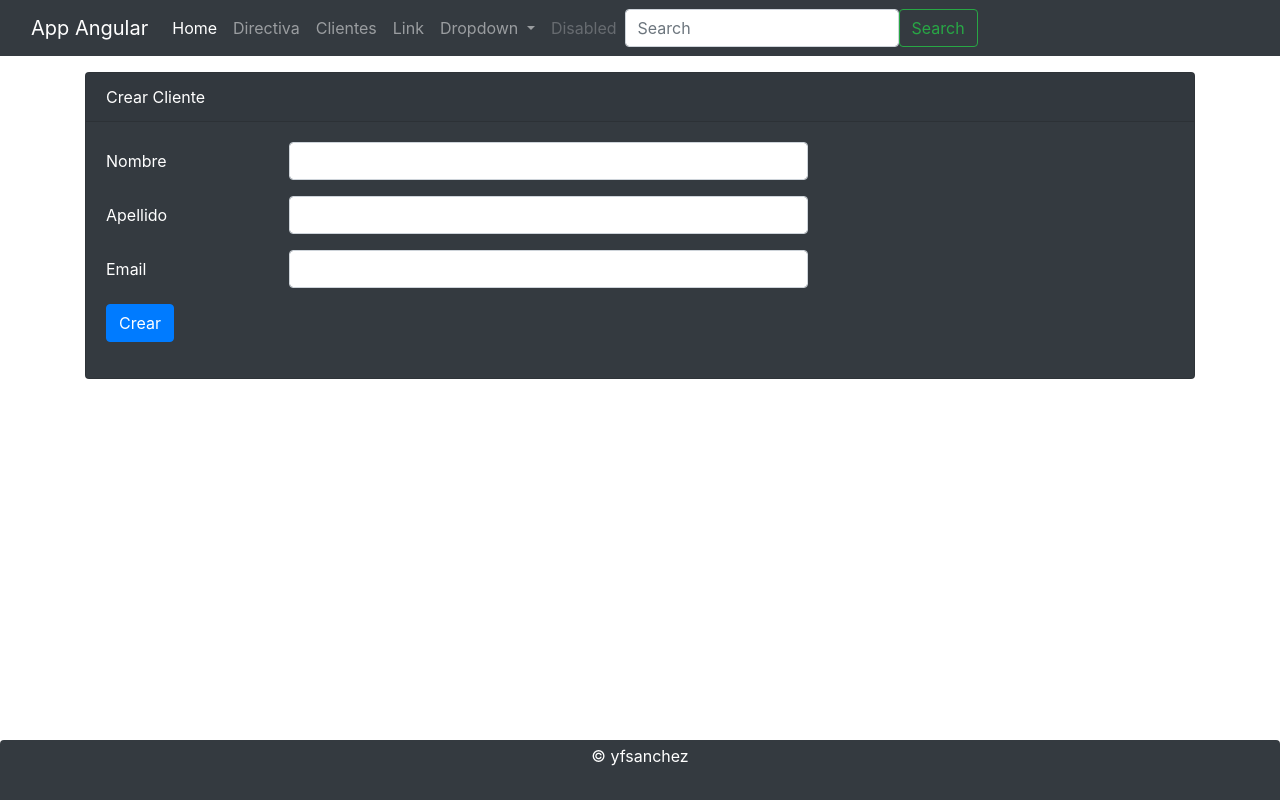
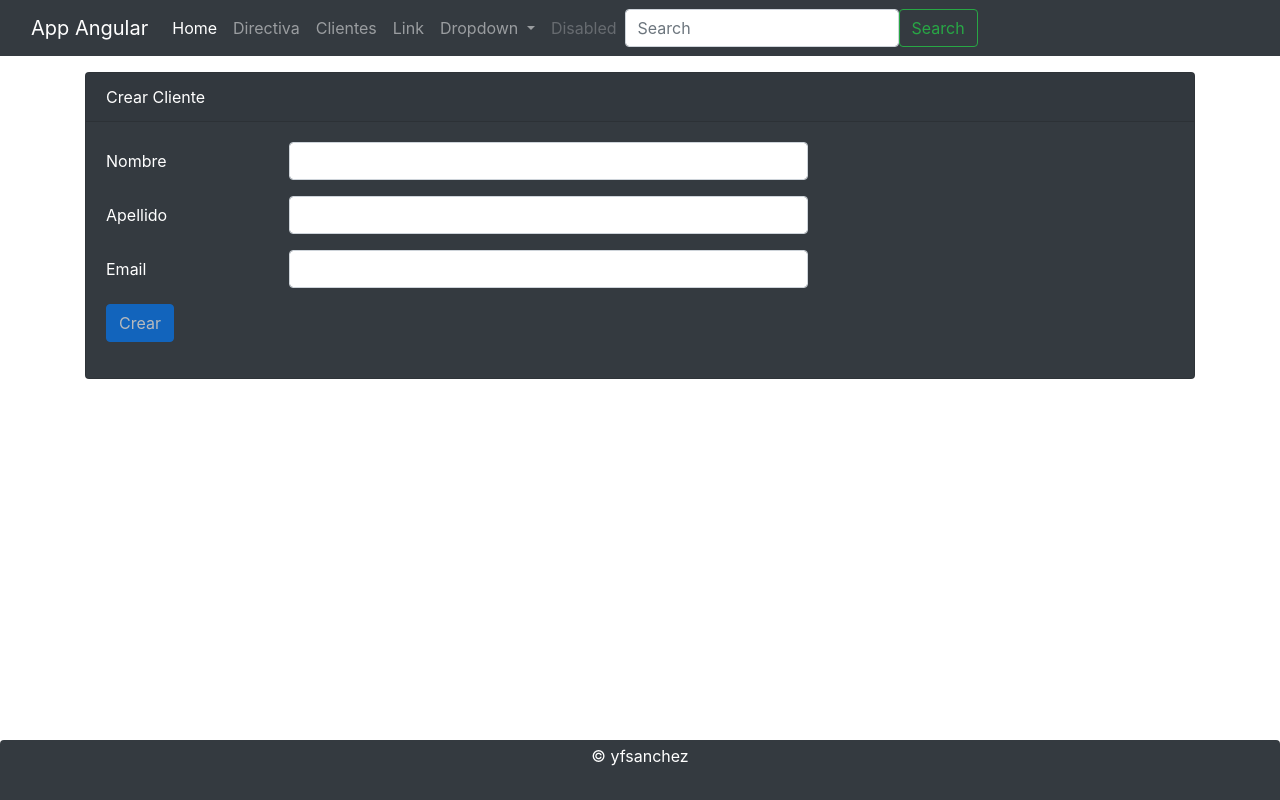
Before and after one commit to YordayFigueroaSanchez/udemy-clientes-app, an Angular app: page /clientes/form in a window 1280 px wide. Built offline with nearby package versions, Linux system fonts and the light colour scheme.

Commit message:
clase 343
boton disabled para crear o actualizar mientras no este la data completa

```diff
--- a/src/app/clientes/form/form.component.html
+++ b/src/app/clientes/form/form.component.html
@@ -1,7 +1,7 @@
 <div class="card bg-dark text-white">
     <div class="card-header">{{ titulo }}</div>
     <div class="card-body">
-        <form>
+        <form #clienteForm="ngForm">
 
             <div class="form-group row">
                 <label for="nombre" class="col-form-label col-sm-2">Nombre</label>
@@ -47,11 +47,11 @@
 
             <div class="form-group row">
                 <div class="col-sm-6">
-                    <button class="btn btn-primary" role="button" (click)="create()" *ngIf="!cliente.id; else elseBlock">
+                    <button class="btn btn-primary" role="button" (click)="create()" *ngIf="!cliente.id; else elseBlock" [disabled]="!clienteForm.form.valid">
                   Crear
                 </button>
                     <ng-template #elseBlock>
-                        <button class="btn btn-primary" role="button" (click)="update()">Actualizar</button>
+                        <button class="btn btn-primary" role="button" (click)="update()" [disabled]="!clienteForm.form.valid">Actualizar</button>
                     </ng-template>
 
                 </div>
```
